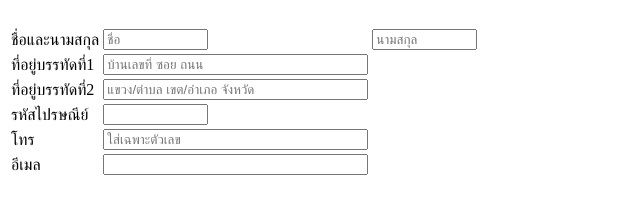
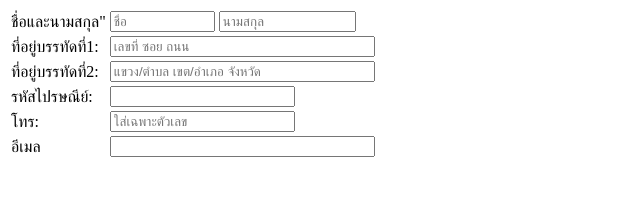
Before and after one commit to plaichaya/plaichaya.github.io, a plain HTML site: page example6-3.html in a window 1280 px wide. Shown: the whole page, without its empty margins (0-640 px from the left). Drawn offline with Linux system fonts and the light colour scheme.

Commit message:
Update example6-3.html

```diff
--- a/example6-3.html
+++ b/example6-3.html
@@ -8,28 +8,27 @@
 <body>
     <form action="">
         <table>
-        <tr>
-            <td>ชื่อและนามสกุล</td>
-            <td><input type="text" name="name" id="name" placeholder="ชื่อ" size="10"></td>
-            <td><input type="text" name="name" id="name" placeholder="นามสกุล" size="10"></td>
+            <tr>
+            <td><label for="name">ชื่อและนามสกุล"</label></td>
+            <td><input type="text" name="name" id="name" placeholder="ชื่อ" size="10">
+            <input type="text" name="name" id="name" placeholder="นามสกุล" size="14"></td>
             </tr>
-            <br>
             <tr>
-                <td>ที่อยู่บรรทัดที่1</td>
-                <td><input type="text" placeholder="บ้านเลขที่ ซอย ถนน" size="30"></td>
+                <td><label for="address"></label>ที่อยู่บรรทัดที่1:</td>
+                <td><input type="text" placeholder="เลขที่ ซอย ถนน" size="30"></td>
             </tr>
-                <td>ที่อยู่บรรทัดที่2</td>
+                <td><label for="address"></label>ที่อยู่บรรทัดที่2:</td>
                 <td><input type="text" placeholder="แขวง/ตำบล เขต/อำเภอ จังหวัด" size="30"></td>
-        </tr>
-                <td>รหัสไปรษณีย์</td>
-                <td><input type="text" size="10"></td>
-    </tr>
-                <td>โทร</td>
-                <td><input type="text" placeholder="ใส่เฉพาะตัวเลข" size="30"></td>
-</tr>
-                 <td>อีเมล</td>
-                 <td><input type="text" size="30"></td>
-</tr>
+            </tr>
+                <td><label for="address"></label>รหัสไปรษณีย์:</td>
+                <td><input type="number" size="10" maxlength="5"></td>
+            </tr>
+                <td><label for="phone"></label>โทร:</td>
+                <td><input type="number"  placeholder="ใส่เฉพาะตัวเลข" size="30" maxlength="10"></td>
+            </tr>
+                 <td><label for="address">อีเมล</label></td>
+                 <td><input type="email" name="" size="30"></td>
+            </tr>
             </table>
     </form>
 </body>
```
